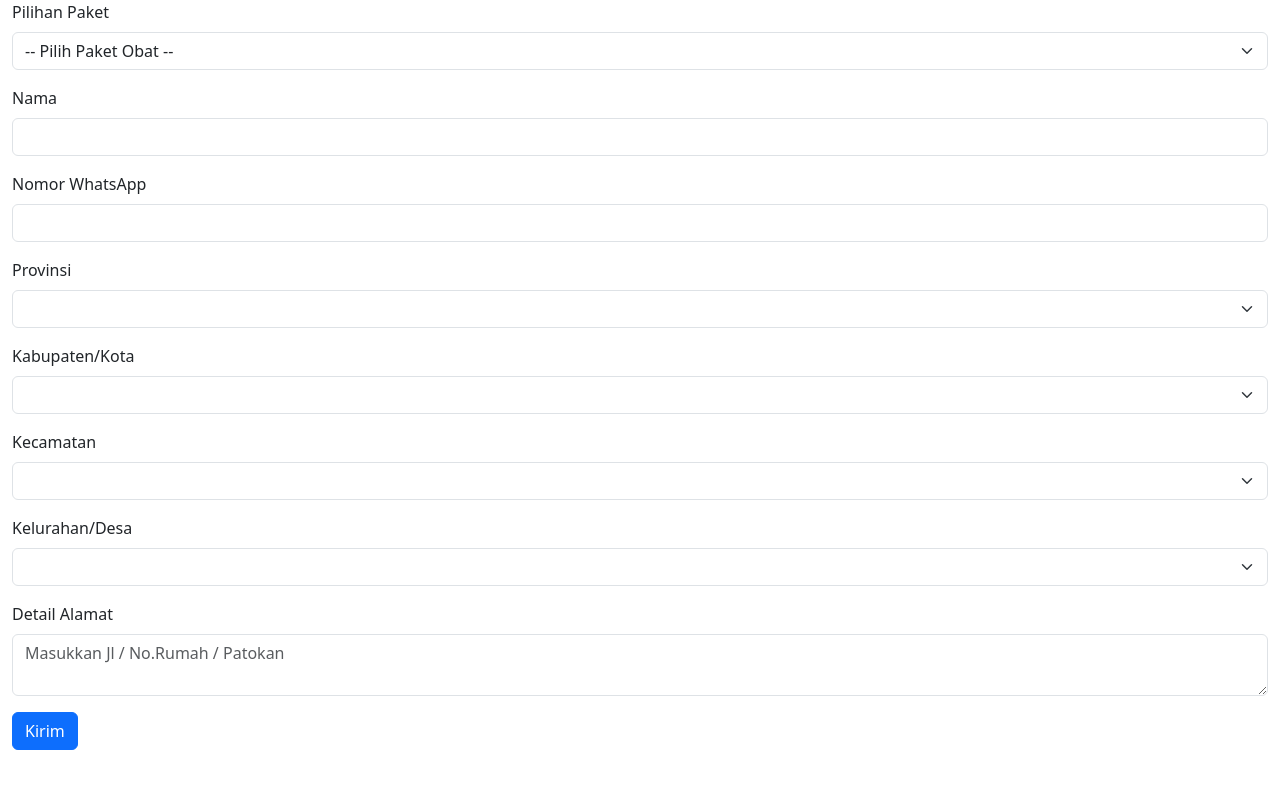
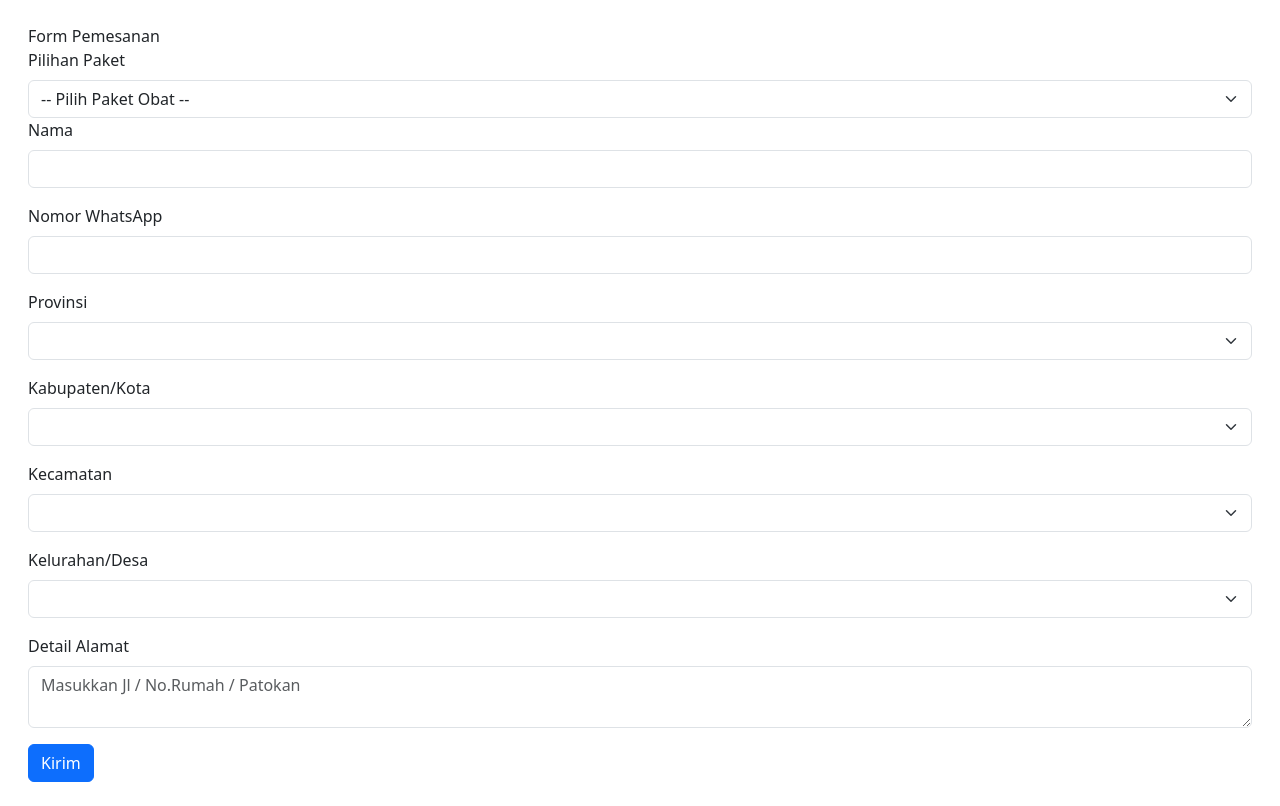
Before and after one commit to syam-app/jejelan, a plain HTML site: page index.html in a window 1280 px wide. Drawn offline with nearby package versions, Linux system fonts and the light colour scheme; no server answers.

Commit message:
Update index.html

```diff
--- a/index.html
+++ b/index.html
@@ -9,7 +9,8 @@
   <body>
   <div class="container-fluid">
   <form id="orderForm">
-  <div class="mb-3">
+  <div class="mb-3 px-3">
+    <div class="my-4">Form Pemesanan<div>
     <label class="form-label">Pilihan Paket</label>
     <select name="paket" class="form-select" required>
       <option value="" disabled selected>-- Pilih Paket Obat --</option>
@@ -68,7 +69,7 @@
 
 
     <script>
-const scriptURL = "https://script.google.com/macros/s/AKfycbx.../exec"; // Ganti URL ini
+const scriptURL = "https://script.google.com/macros/s/AKfycbytFmsJuV2Aan1PEXzh-Vh0sEhFw-XpKNvl8t1crZZRQRMd3dAy2KiOVTDC4PQ5_hr51A/exec"; // Ganti URL ini
 
 document.getElementById("orderForm").addEventListener("submit", function(e) {
   e.preventDefault();
```
